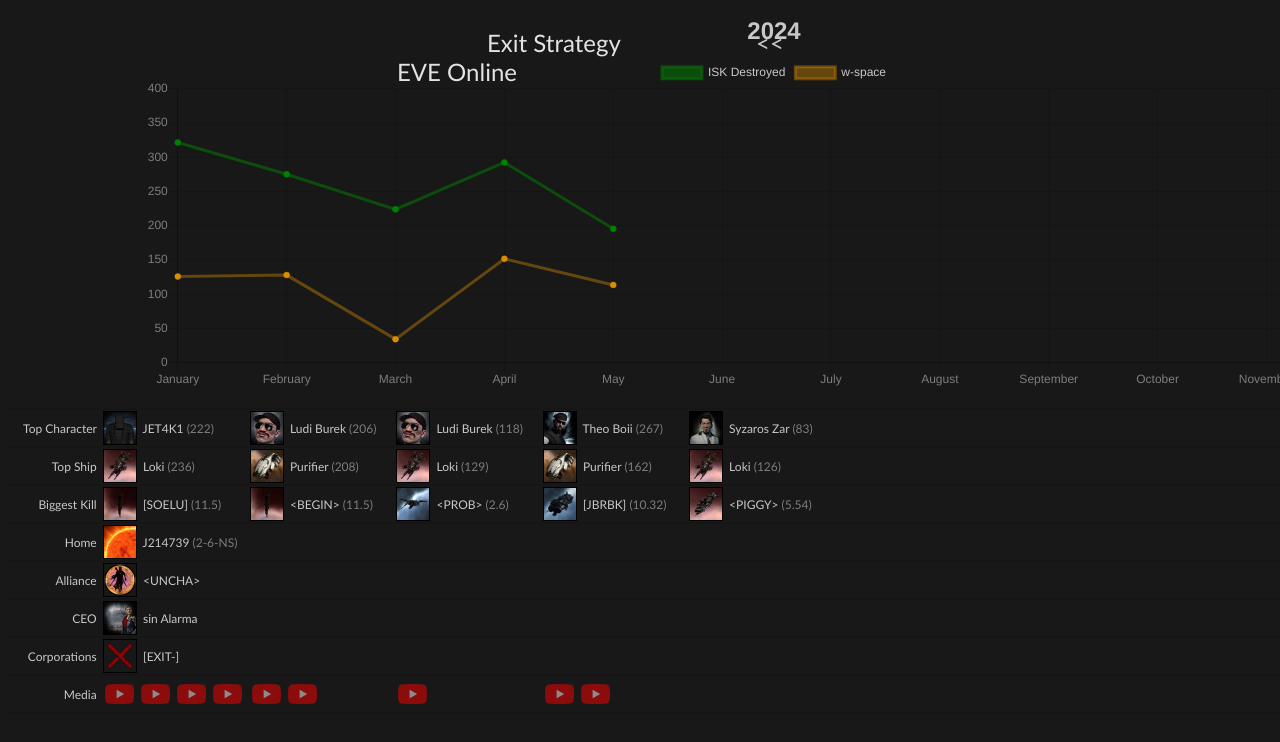
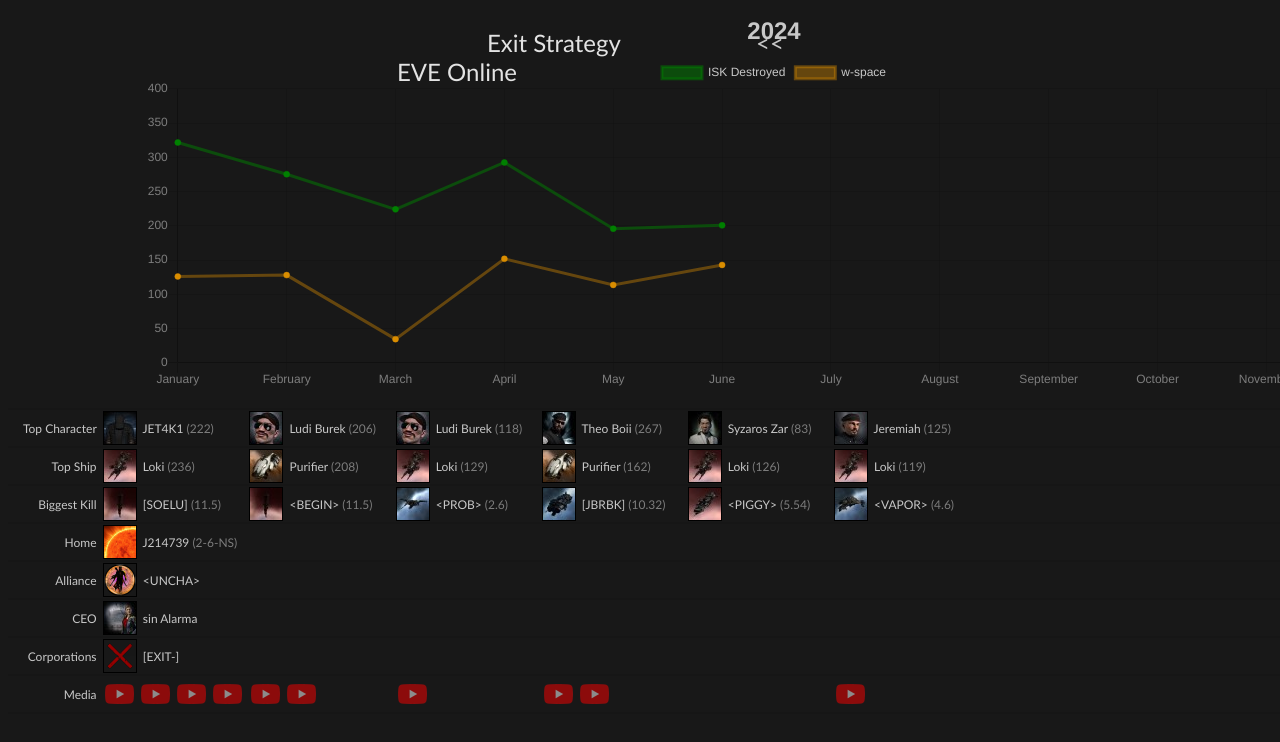
Before and after one commit to exit-history/exit-history.github.io, a plain HTML site: page 2024.html in a window 1280 px wide. Shown: the top 742 px of the page. Drawn offline with nearby package versions, Linux system fonts and the light colour scheme.

Commit message:
Add files via upload

```diff
--- a/2024.html
+++ b/2024.html
@@ -64,8 +64,9 @@
 <td class="logo"><a href="https://zkillboard.com/character/2113156678/corporation/98380820/year/2024/month/5/" target="_blank">
 <img src="images\p_syzaros.jpg" alt="Syzaros Zar" style="width: 32px; height: 32px;"></a></td>
 <td class="rest">&nbsp;&nbsp;Syzaros Zar <span class="darker">(83)</span></td>
-<td class="logo"><br /></td>
-<td class="rest"><br /></td>
+<td class="logo"><a href="https://zkillboard.com/character/90159499/corporation/98380820/year/2024/month/6/" target="_blank">
+<img src="images\p_jeremiah.jpg" alt="Jeremiah Galtus" style="width: 32px; height: 32px;"></a></td>
+<td class="rest">&nbsp;&nbsp;Jeremiah <span class="darker">(125)</span></td>
 <td class="logo"><br /></td>
 <td class="rest"><br /></td>
 <td class="logo"><br /></td>
@@ -98,8 +99,9 @@
 <td class="logo"><a href="https://zkillboard.com/ship/29990/corporation/98380820/year/2024/month/5/" target="_blank">
 <img src="images\s_loki.jpg" alt="Loki" style="width: 32px; height: 32px;"></a></td>
 <td class="rest">&nbsp;&nbsp;Loki <span class="darker">(126)</span></td>
-<td class="logo"><br /></td>
-<td class="rest"><br /></td>
+<td class="logo"><a href="https://zkillboard.com/ship/29990/corporation/98380820/year/2024/month/6/" target="_blank">
+<img src="images\s_loki.jpg" alt="Loki" style="width: 32px; height: 32px;"></a></td>
+<td class="rest">&nbsp;&nbsp;Loki <span class="darker">(119)</span></td>
 <td class="logo"><br /></td>
 <td class="rest"><br /></td>
 <td class="logo"><br /></td>
@@ -127,8 +129,8 @@
 <td class="rest">&nbsp;&nbsp;<abbr title="jeberbek">[JBRBK]</abbr> <span class="darker">(10.32)</span></td>
 <td class="logo"><a href="https://zkillboard.com/kill/118160449/" target="_blank"><img src="images\s_mastodon.jpg" alt="Mastodon" style="width: 32px; height: 32px;"></a></td>
 <td class="rest">&nbsp;&nbsp;<abbr title="Moss Piglet Preservation Society">&lt;PIGGY&gt;</abbr> <span class="darker">(5.54)</span></td>
-<td class="logo"><br /></td>
-<td class="rest"><br /></td>
+<td class="logo"><a href="https://zkillboard.com/kill/118869333/" target="_blank"><img src="images\s_gila.jpg" alt="Gila" style="width: 32px; height: 32px;"></a></td>
+<td class="rest">&nbsp;&nbsp;<abbr title="Out of the Blue.">&lt;VAPOR&gt;</abbr> <span class="darker">(4.6)</span></td>
 <td class="logo"><br /></td>
 <td class="rest"><br /></td>
 <td class="logo"><br /></td>
@@ -281,8 +283,8 @@
 <img src="images\yt.png" alt="YouTube" style="width: 32px; height: 22px;" class="yt hover"></abbr></a></span></td>
 <td class="logo"><br /></td>
 <td class="rest"><br /></td>
-<td class="logo"><br /></td>
-<td class="rest"><br /></td>
+<td colspan="2"><span class="media"><a href="https://www.youtube.com/watch?v=dlCN0IiBElY" target="_blank""><abbr title="Bombers Bar and Killing Roaches">
+<img src="images\yt.png" alt="YouTube" style="width: 32px; height: 22px;" class="yt hover"></abbr></a></span></td>
 <td class="logo"><br /></td>
 <td class="rest"><br /></td>
 <td class="logo"><br /></td>
@@ -304,8 +306,8 @@
 
 <script>
 const xValues = ['January','February','March','April','May','June','July','August','September','October','November','December'];
-const yValues = [321.61, 275.26, 224.07, 292.48, 195.79];
-const wValues = [126.07, 128.09, 34.61, 151.87, 113.74];
+const yValues = [321.61, 275.26, 224.07, 292.48, 195.79, 200.67];
+const wValues = [126.07, 128.09, 34.61, 151.87, 113.74, 142.9];
 
 new Chart("2024", {
   type: "line",
```
